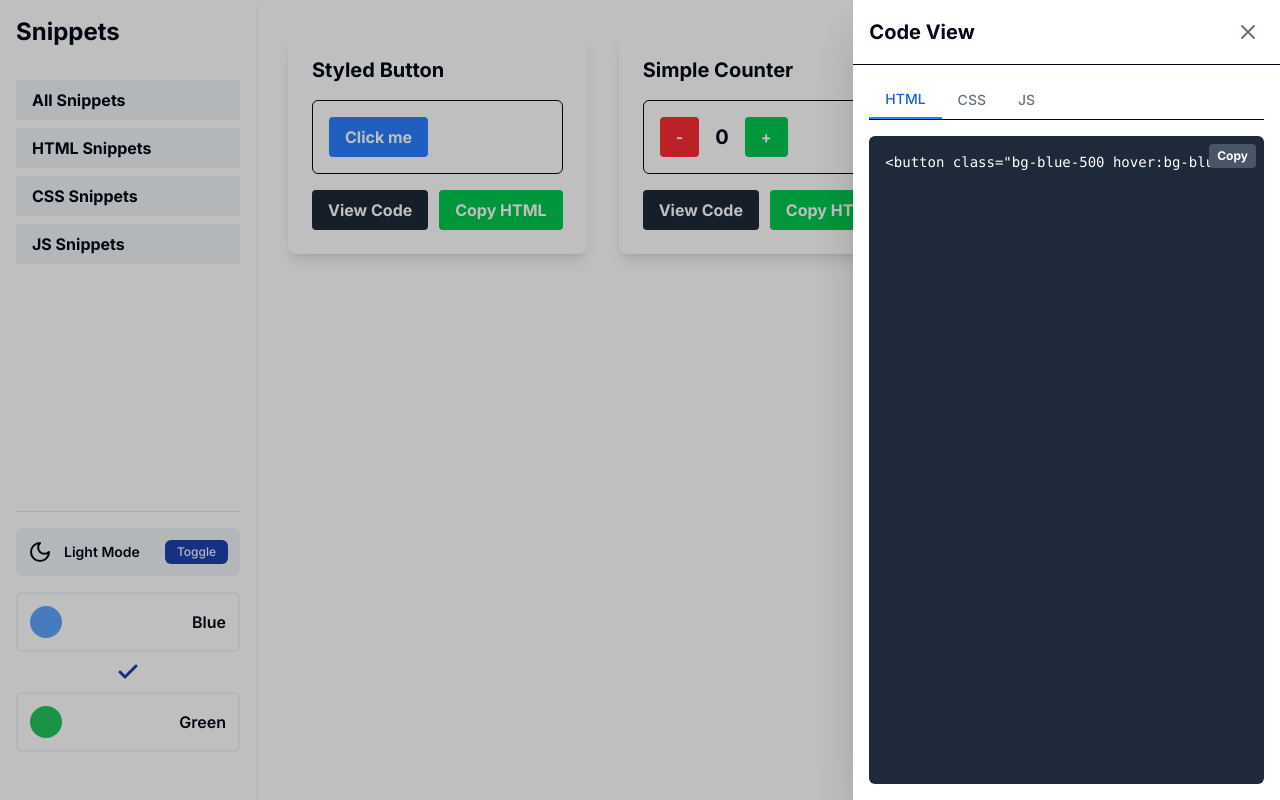
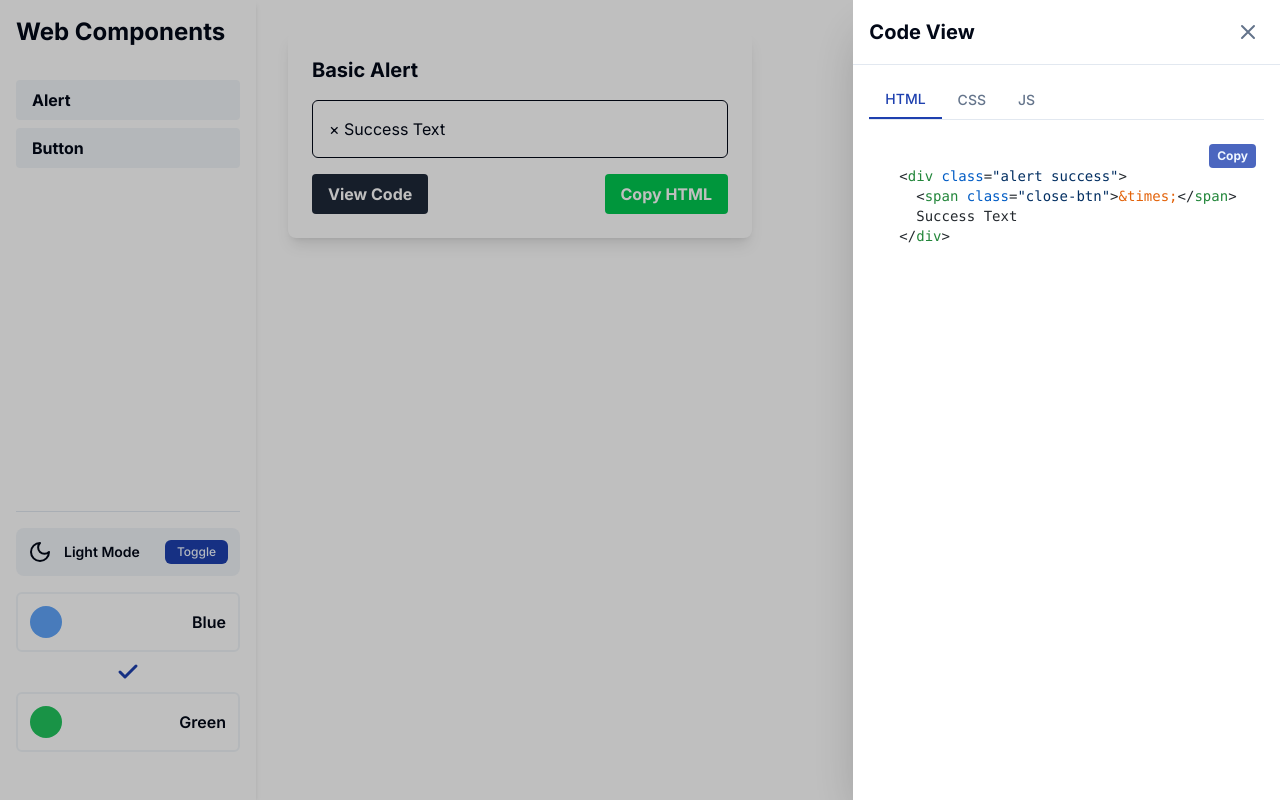
Before and after one commit to praveen-sripati/snip-it, a React (Vite) app: page / in a window 1280 px wide. Both pictures are taken after a click on the button "View Code". Built offline with nearby package versions, Linux system fonts and the light colour scheme.

Commit message:
highlight.js

```diff
--- a/package.json
+++ b/package.json
@@ -11,6 +11,7 @@
   },
   "dependencies": {
     "@tailwindcss/vite": "^4.1.8",
+    "highlight.js": "^11.11.1",
     "react": "^19.1.0",
     "react-dom": "^19.1.0",
     "tailwindcss": "^4.1.8"
--- a/src/App.jsx
+++ b/src/App.jsx
@@ -9,15 +9,36 @@ function App() {
   const snippets = [
     {
       id: 1,
-      category: 'html',
-      title: 'Styled Button',
-      html: `<button class="bg-blue-500 hover:bg-blue-700 text-white font-bold py-2 px-4 rounded">Click me</button>`,
-      css: `.bg-blue-500 { background-color: #3b82f6; }`,
-      js: `// No JavaScript needed`,
+      category: 'alert',
+      title: 'Basic Alert',
+      html: `<div class="alert success">
+  <span class="close-btn">&times;</span>
+  Success Text
+</div>`,
+      css: `.alert {
+  padding: 1rem 1.5rem;
+  margin-bottom: 1rem;
+  border-radius: 12px; /* Rounded corners */
+  border: 1px solid transparent;
+  position: relative;
+}`,
+      js: `document.addEventListener('DOMContentLoaded', () => {
+  const alertCloseButtons = document.querySelectorAll('.close-btn');
+
+  alertCloseButtons.forEach(button => {
+    button.addEventListener('click', () => {
+      const alert = button.parentElement;
+      alert.style.opacity = '0';
+      setTimeout(() => {
+        alert.style.display = 'none';
+      }, 500); // Wait for the transition to finish
+    });
+  });
+});`,
     },
     {
       id: 2,
-      category: 'js',
+      category: 'button',
       title: 'Simple Counter',
       html: `<div class="flex items-center space-x-4"><button id="decrement" class="bg-red-500 hover:bg-red-700 text-white font-bold py-2 px-4 rounded">-</button><span id="count" class="text-xl font-bold">0</span><button id="increment" class="bg-green-500 hover:bg-green-700 text-white font-bold py-2 px-4 rounded">+</button></div>`,
       css: `/* CSS is handled by Tailwind */`,
@@ -27,7 +48,7 @@ function App() {
 
   const [selectedSnippet, setSelectedSnippet] = useState(null);
   const [isDrawerOpen, setIsDrawerOpen] = useState(false);
-  const [filter, setFilter] = useState('all');
+  const [filter, setFilter] = useState('alert');
 
   const handleViewCode = (snippet) => {
     setSelectedSnippet(snippet);
@@ -45,15 +66,13 @@ function App() {
 
   return (
     <div className="flex h-screen bg-background text-foreground font-sans">
-      <Nav
-        setFilter={setFilter}
-        theme={theme}
-        toggleTheme={toggleTheme}
-        accent={accent}
-        changeAccent={changeAccent}
-      />
+      <Nav setFilter={setFilter} theme={theme} toggleTheme={toggleTheme} accent={accent} changeAccent={changeAccent} />
       <main className="flex-1 p-8 overflow-y-auto">
-        <div className="grid grid-cols-1 md:grid-cols-2 lg:grid-cols-3 gap-8">
+        <div
+          className={`grid grid-cols-1 md:grid-cols-2 ${
+            filter === 'alert' ? 'lg:grid-cols-2' : 'lg:grid-cols-3'
+          } gap-8`}
+        >
           {filteredSnippets.map((snippet) => (
             <SnippetCard key={snippet.id} snippet={snippet} onViewCode={handleViewCode} />
           ))}
--- a/src/components/CodeView.jsx
+++ b/src/components/CodeView.jsx
@@ -1,25 +1,71 @@
-import { useState, useEffect } from 'react';
+import { useState, useEffect, useRef } from 'react';
+import hljs from 'highlight.js/lib/core';
+
+// Import only the languages you need for smaller bundle size
+import javascript from 'highlight.js/lib/languages/javascript';
+import xml from 'highlight.js/lib/languages/xml'; // for HTML
+import css from 'highlight.js/lib/languages/css';
+
+// Register the languages with highlight.js
+hljs.registerLanguage('javascript', javascript);
+hljs.registerLanguage('xml', xml);
+hljs.registerLanguage('css', css);
 
 const CodeView = ({ isOpen, onClose, snippet }) => {
   const [activeTab, setActiveTab] = useState('html');
   const [copied, setCopied] = useState(false);
   const [isEntering, setIsEntering] = useState(false);
 
+  // Create a ref to attach to the <code> element
+  const codeRef = useRef(null);
+
+  // This effect runs the highlighter.
   useEffect(() => {
-    setIsEntering(true);
-  }, []);
+    // Only run if the drawer is open and we have a reference to the code block
+    if (isOpen && codeRef.current) {
+      // Tell highlight.js to highlight the element
+      hljs.highlightElement(codeRef.current);
+    }
+  }, [isOpen, snippet, activeTab]); // Re-run if the drawer opens or content changes
+
+  useEffect(() => {
+    // This effect is for the entry animation of the drawer
+    if (isOpen) {
+      setIsEntering(true);
+    } else {
+      setIsEntering(false);
+    }
+  }, [isOpen]);
 
   const handleCopy = () => {
-    navigator.clipboard.writeText(snippet[activeTab]);
-    setCopied(true);
-    setTimeout(() => setCopied(false), 2000);
+    if (snippet) {
+      navigator.clipboard.writeText(snippet[activeTab]);
+      setCopied(true);
+      setTimeout(() => setCopied(false), 2000);
+    }
   };
 
   const isVisible = isEntering && isOpen;
 
+  // Helper function to get the correct language class for highlight.js
+  const getLanguageClass = (tab) => {
+    switch (tab) {
+      case 'html':
+        return 'language-xml';
+      case 'css':
+        return 'language-css';
+      case 'js':
+        return 'language-javascript';
+      default:
+        return '';
+    }
+  };
+
+  if (!snippet) return null; // Don't render if there's no snippet data
+
   return (
     <>
-      {/* 1. The Overlay Div with corrected animation */}
+      {/* 1. The Overlay Div */}
       <div
         onClick={onClose}
         className={`fixed inset-0 z-40 bg-black transition-opacity duration-300 ease-in-out ${
@@ -29,13 +75,13 @@ const CodeView = ({ isOpen, onClose, snippet }) => {
 
       {/* 2. The Drawer Div */}
       <div
-        className={`fixed top-0 right-0 h-full w-full md:w-1/3 z-50 flex flex-col bg-white shadow-2xl transform transition-transform duration-300 ease-in-out ${
+        className={`fixed top-0 right-0 h-full w-full md:w-1/3 z-50 flex flex-col bg-card text-card-foreground shadow-2xl transform transition-transform duration-300 ease-in-out ${
           isVisible ? 'translate-x-0' : 'translate-x-full'
         }`}
       >
-        <div className="flex justify-between items-center p-4 border-b">
+        <div className="flex justify-between items-center p-4 border-b border-border">
           <h3 className="text-xl font-bold">Code View</h3>
-          <button onClick={onClose} className="text-gray-500 hover:text-gray-800 p-1 rounded-full">
+          <button onClick={onClose} className="text-muted-foreground hover:text-foreground p-1 rounded-full">
             <svg
               className="w-6 h-6"
               fill="none"
@@ -49,11 +95,13 @@ const CodeView = ({ isOpen, onClose, snippet }) => {
         </div>
 
         <div className="p-4 flex-grow flex flex-col min-h-0">
-          <div className="flex border-b mb-4">
+          <div className="flex border-b border-border mb-4">
             <button
               onClick={() => setActiveTab('html')}
               className={`py-2 px-4 text-sm font-medium ${
-                activeTab === 'html' ? 'border-b-2 border-blue-500 text-blue-600' : 'text-gray-500 hover:text-gray-700'
+                activeTab === 'html'
+                  ? 'border-b-2 border-primary text-primary'
+                  : 'text-muted-foreground hover:text-foreground'
               }`}
             >
               HTML
@@ -61,7 +109,9 @@ const CodeView = ({ isOpen, onClose, snippet }) => {
             <button
               onClick={() => setActiveTab('css')}
               className={`py-2 px-4 text-sm font-medium ${
-                activeTab === 'css' ? 'border-b-2 border-blue-500 text-blue-600' : 'text-gray-500 hover:text-gray-700'
+                activeTab === 'css'
+                  ? 'border-b-2 border-primary text-primary'
+                  : 'text-muted-foreground hover:text-foreground'
               }`}
             >
               CSS
@@ -69,19 +119,25 @@ const CodeView = ({ isOpen, onClose, snippet }) => {
             <button
               onClick={() => setActiveTab('js')}
               className={`py-2 px-4 text-sm font-medium ${
-                activeTab === 'js' ? 'border-b-2 border-blue-500 text-blue-600' : 'text-gray-500 hover:text-gray-700'
+                activeTab === 'js'
+                  ? 'border-b-2 border-primary text-primary'
+                  : 'text-muted-foreground hover:text-foreground'
               }`}
             >
               JS
             </button>
           </div>
           <div className="relative flex-grow">
-            <pre className="absolute inset-0 bg-gray-800 text-white p-4 rounded-md overflow-auto text-sm">
-              <code>{snippet[activeTab]}</code>
+            {/* The 'hljs' class is automatically added by the library, but you can add it for clarity */}
+            <pre className="absolute inset-0 bg-muted text-foreground p-4 rounded-md overflow-auto text-sm hljs">
+              {/* Attach the ref and add the language class to the <code> tag */}
+              <code key={activeTab} ref={codeRef} className={getLanguageClass(activeTab)}>
+                {snippet[activeTab]}
+              </code>
             </pre>
             <button
               onClick={handleCopy}
-              className="absolute top-2 right-2 bg-gray-600 hover:bg-gray-700 text-white text-xs font-bold py-1 px-2 rounded"
+              className="absolute top-2 right-2 bg-primary/80 hover:bg-primary text-primary-foreground text-xs font-bold py-1 px-2 rounded"
             >
               {copied ? 'Copied!' : 'Copy'}
             </button>
--- a/src/components/Nav.jsx
+++ b/src/components/Nav.jsx
@@ -1,3 +1,4 @@
+import NavItem from './NavItem';
 import { ThemeIcon } from './ThemeIcon';
 import { ThemeOption } from './ThemeOption';
 
@@ -6,40 +7,10 @@ const Nav = ({ setFilter, theme, toggleTheme, accent, changeAccent }) => {
     <nav className="w-64 bg-card text-card-foreground shadow-md p-4 flex flex-col justify-between">
       {/* ===== Snippet Filters (Top Section) ===== */}
       <div>
-        <h2 className="text-2xl font-bold mb-8">Snippets</h2>
+        <h2 className="text-2xl font-bold mb-8">Web Components</h2>
         <ul className="space-y-2">
-          <li>
-            <button
-              onClick={() => setFilter('all')}
-              className="w-full text-left bg-muted hover:bg-muted/80 font-bold py-2 px-4 rounded"
-            >
-              All Snippets
-            </button>
-          </li>
-          <li>
-            <button
-              onClick={() => setFilter('html')}
-              className="w-full text-left bg-muted hover:bg-muted/80 font-bold py-2 px-4 rounded"
-            >
-              HTML Snippets
-            </button>
-          </li>
-          <li>
-            <button
-              onClick={() => setFilter('css')}
-              className="w-full text-left bg-muted hover:bg-muted/80 font-bold py-2 px-4 rounded"
-            >
-              CSS Snippets
-            </button>
-          </li>
-          <li>
-            <button
-              onClick={() => setFilter('js')}
-              className="w-full text-left bg-muted hover:bg-muted/80 font-bold py-2 px-4 rounded"
-            >
-              JS Snippets
-            </button>
-          </li>
+          <NavItem label="Alert" onClick={() => setFilter('alert')} />
+          <NavItem label="Button" onClick={() => setFilter('button')} />
         </ul>
       </div>
 
--- /dev/null
+++ b/src/components/NavItem.jsx
@@ -0,0 +1,13 @@
+
+const NavItem = ({ label, onClick }) => (
+  <li>
+    <button
+      onClick={onClick}
+      className="w-full text-left bg-muted hover:bg-muted/80 font-bold py-2 px-4 rounded"
+    >
+      {label}
+    </button>
+  </li>
+);
+
+export default NavItem;
--- a/src/hooks/useTheme.js
+++ b/src/hooks/useTheme.js
@@ -1,4 +1,6 @@
 import { useState, useEffect } from 'react';
+import lightThemeUrl from 'highlight.js/styles/github.css?url';
+import darkThemeUrl from 'highlight.js/styles/github-dark.css?url';
 
 export const useTheme = () => {
   const [theme, setTheme] = useState(() => localStorage.getItem('theme') || 'light');
@@ -11,6 +13,26 @@ export const useTheme = () => {
     root.classList.add(theme);
     localStorage.setItem('theme', theme);
   }, [theme]);
+
+  // --- NEW: Effect for dynamically swapping the highlight.js theme ---
+  useEffect(() => {
+    const themeLink = document.createElement('link');
+    themeLink.rel = 'stylesheet';
+    themeLink.id = 'highlight-js-theme'; // Give it an ID for easy removal
+
+    // Set the href to the correct stylesheet URL based on the current theme
+    themeLink.href = theme === 'light' ? lightThemeUrl : darkThemeUrl;
+
+    // Find and remove the old theme link if it exists
+    const oldLink = document.getElementById('highlight-js-theme');
+    if (oldLink) {
+      oldLink.remove();
+    }
+
+    // Add the new theme link to the document's head
+    document.head.appendChild(themeLink);
+
+  }, [theme]); // This effect runs only when the 'theme' changes
 
   useEffect(() => {
     const root = window.document.documentElement;
```
Also changed, not shown: src/index.css (line endings or trailing spaces), 1 other file (tests, documents, lock files or other folders).
